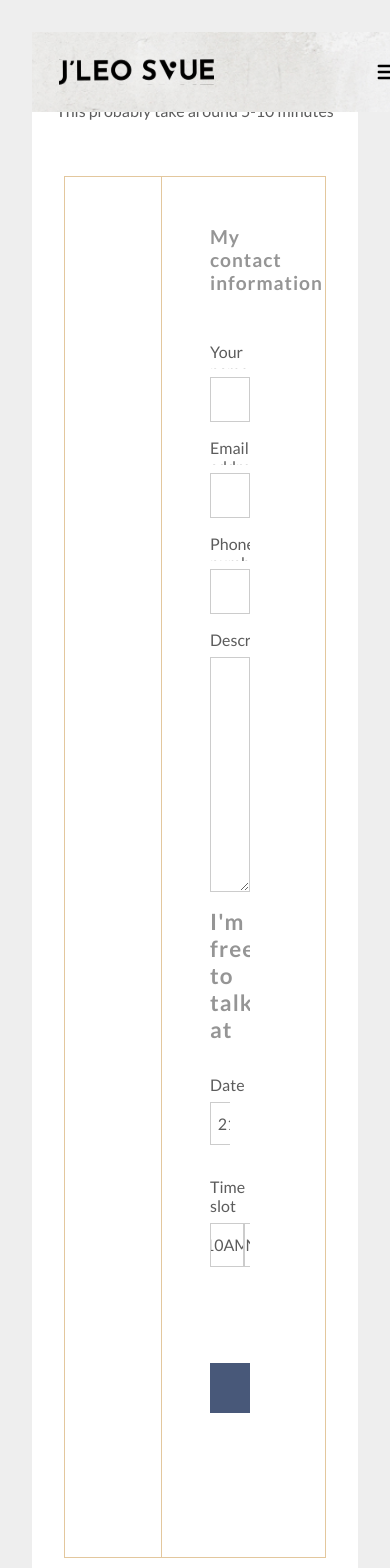
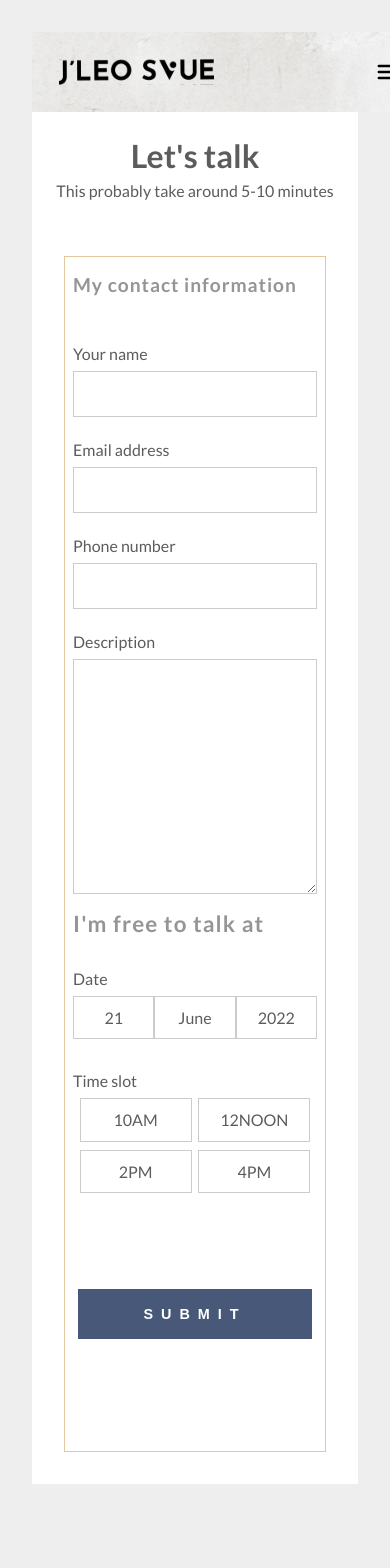
Before and after one commit to azula9713/jleo_svue-frontend, a Next.js app: page /create-appointment in a window 390 px wide. Shown: the top 1568 px of the page. After the commit the page ends 1516 px from the top, so only its background shows below. Built offline with nearby package versions, Linux system fonts and the light colour scheme.

Commit message:
Added Mobile responsiveness

```diff
--- a/components/Appointment/AppointmentForm.js
+++ b/components/Appointment/AppointmentForm.js
@@ -183,6 +183,10 @@ export default AppointmentForm
 const FormContainer = styled.form`
   margin-top: 2rem;
   width: 60%;
+
+  @media (max-width: ${({ theme }) => theme.breakpoints.md}) {
+    width: 100%;
+  }
 `
 
 const TitleLabel = styled.label`
@@ -213,6 +217,10 @@ const DateDisplay = styled.div`
   justify-content: space-between;
   width: 50%;
   cursor: pointer;
+
+  @media (max-width: ${({ theme }) => theme.breakpoints.md}) {
+    width: 100%;
+  }
 `
 
 const DateSection = styled.div`
@@ -235,6 +243,8 @@ const TimeSlotWrapper = styled.div``
 
 const SlotsContainer = styled(DateDisplay)`
   width: 100%;
+  flex-wrap: wrap;
+  justify-content: space-evenly;
 `
 
 const Slot = styled(DateSection)`
@@ -251,6 +261,10 @@ const SubmitButtonContainer = styled.div`
   display: flex;
   align-items: center;
   justify-content: flex-start;
+
+  @media (max-width: ${({ theme }) => theme.breakpoints.md}) {
+    justify-content: center;
+  }
 `
 
 const SubmitButton = styled.button`
--- a/pages/create-appointment.js
+++ b/pages/create-appointment.js
@@ -42,6 +42,10 @@ export default CreateAppointment
 const AppointmentContainer = styled.div`
   height: 100%;
   background-color: ${(props) => props.theme.white};
+
+  @media (max-width: ${({ theme }) => theme.breakpoints.md}) {
+    margin-top: 5rem;
+  }
 `
 
 const TitleWrapper = styled.div`
@@ -70,6 +74,12 @@ const FormContainer = styled.div`
   gap: 0;
   grid-template-columns: repeat(3, 1fr);
   margin: 2rem;
+
+  @media (max-width: ${({ theme }) => theme.breakpoints.md}) {
+    display: flex;
+    align-items: flex-start;
+    justify-content: center;
+  }
 `
 
 const InfoWrapper = styled.div`
@@ -78,12 +88,22 @@ const InfoWrapper = styled.div`
   height: 100%;
   grid-column-start: 1;
   grid-column-end: 2;
+
+  @media (max-width: ${({ theme }) => theme.breakpoints.md}) {
+    display: none;
+  }
 `
 
 const FormWrapper = styled(InfoWrapper)`
   border-left: none;
   grid-column-start: 2;
   grid-column-end: 4;
+
+  @media (max-width: ${({ theme }) => theme.breakpoints.md}) {
+    display: inline;
+    padding: 1rem 0.5rem;
+    border-left: ${(props) => props.theme.borderSecondary};
+  }
 `
 
 const InfoItem = styled.p`
@@ -94,6 +114,10 @@ const InfoItem = styled.p`
 
   @media (max-width: ${({ theme }) => theme.breakpoints.xxl}) {
     font-size: 0.9rem;
+  }
+
+  @media (max-width: ${({ theme }) => theme.breakpoints.md}) {
+    margin: 1rem 0;
   }
 `
 
```
